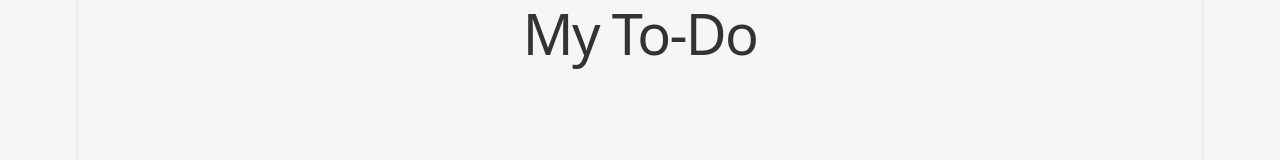
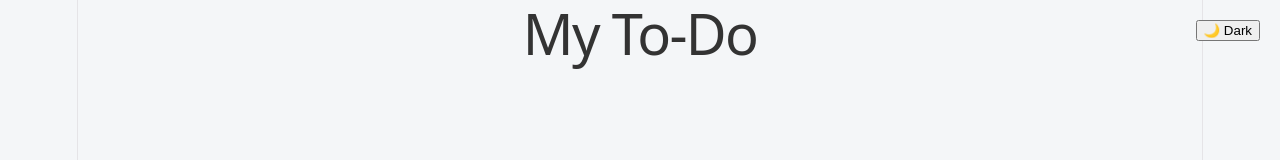
Before and after one commit to reddileelasyamala-creator/todo-app, a React (Vite) app in the folder todo-app/: page / in a window 1280 px wide. Shown: the top 160 px of the page. Built offline with nearby package versions, Linux system fonts and the light colour scheme.

Commit message:
fixed delete icon color in dark mode

```diff
--- a/todo-app/src/App.jsx
+++ b/todo-app/src/App.jsx
@@ -3,6 +3,7 @@ import "./App.css";
 
 function App() {
   const [cards, setCards] = useState([]);
+  const [darkMode, setDarkMode] = useState(false); // ✅ FIXED POSITION
 
   useEffect(() => {
     const savedCards = JSON.parse(localStorage.getItem("cards"));
@@ -82,7 +83,6 @@ function App() {
     );
   };
 
-  // ✏️ START EDIT
   const startEdit = (cardId, index) => {
     setCards(
       cards.map((card) => {
@@ -96,7 +96,6 @@ function App() {
     );
   };
 
-  // 💾 SAVE EDIT
   const saveEdit = (cardId, index, newText) => {
     setCards(
       cards.map((card) => {
@@ -112,20 +111,63 @@ function App() {
   };
 
   return (
-    <div className="app">
-      <h1 style={{ color: "#333", textAlign: "center" }}>
+    <div
+      className="app"
+      style={{
+        background: darkMode ? "#1e1e2f" : "#f4f6f8",
+        color: darkMode ? "white" : "black",
+        minHeight: "100vh"
+      }}
+    >
+      {/* 🌙 Toggle Button */}
+      <button
+        onClick={() => setDarkMode(!darkMode)}
+        style={{
+          position: "absolute",
+          top: "20px",
+          right: "20px"
+        }}
+      >
+        {darkMode ? "☀️ Light" : "🌙 Dark"}
+      </button>
+
+      <h1
+  style={{
+    color: darkMode ? "white" : "#333",
+    textAlign: "center"
+  }}
+>
   My To-Do
 </h1>
 
       <div className="card-container">
         {cards.map((card) => (
-          <div key={card.id} className="card">
-
-            <button className="delete-card" onClick={() => deleteCard(card.id)}>
+          <div
+            key={card.id}
+            className="card"
+            style={{
+              background: darkMode ? "#2c2c3e" : "#e7cc95"
+            }}
+          >
+            <button
+  className="delete-card"
+  style={{
+    color: darkMode ? "#ff6b6b" : "black",
+    background: "transparent",
+    border: "none",
+    cursor: "pointer"
+  }}
+>
   🗑
 </button>
 
-            <h2>{card.title}</h2>
+            <h2
+  style={{
+    color: darkMode ? "white" : "#333"
+  }}
+>
+  {card.title}
+</h2>
 
             <ul>
               {card.tasks.map((task, index) => (
@@ -136,7 +178,6 @@ function App() {
                     onChange={() => toggleTask(card.id, index)}
                   />
 
-                  {/* ✨ EDIT UI */}
                   {task.editing ? (
                     <input
                       value={task.text}
@@ -168,6 +209,13 @@ function App() {
                   <button
   onClick={() => deleteTask(card.id, index)}
   className="delete-task"
+  style={{
+    color: darkMode ? "#ff6b6b" : "red",
+    background: "transparent",
+    border: "none",
+    cursor: "pointer",
+    marginLeft: "10px"
+  }}
 >
   ✖
 </button>
```
Lines whose indentation alone changed are shown as unchanged.
